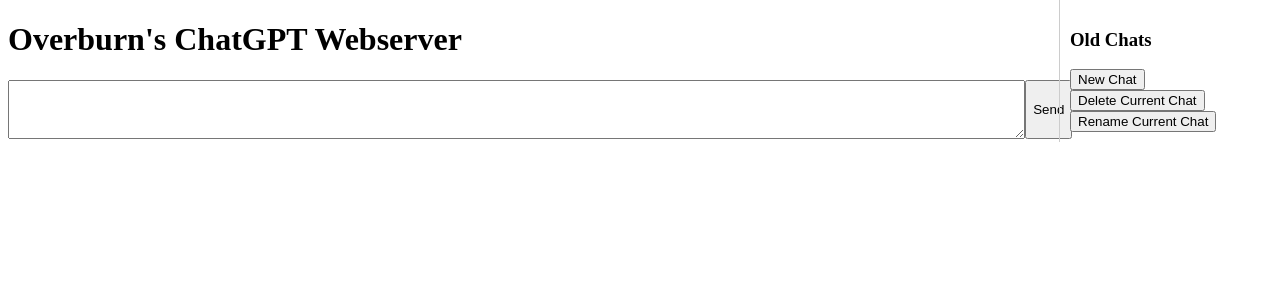
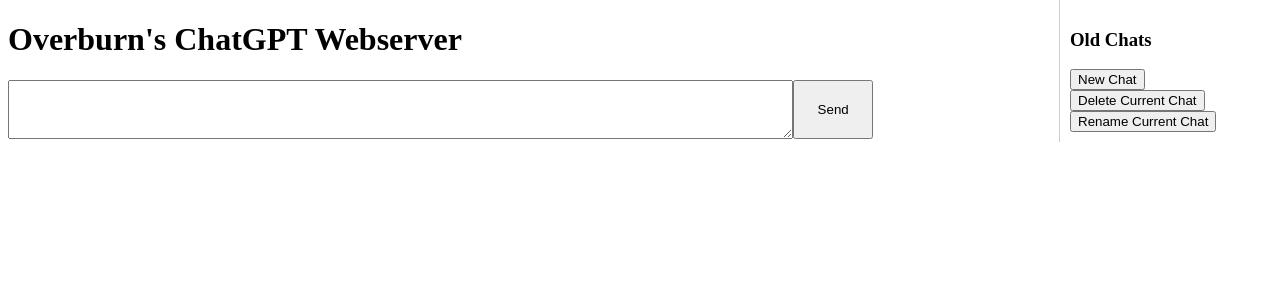
Before and after one commit to overburn12/http, a Flask app: page / in a window 1280 px wide. Shown: the top 300 px of the page. Run offline with Flask 3, Linux system fonts and the light colour scheme.

Commit message:
updated rendering alignments

```diff
--- a/templates/index.html
+++ b/templates/index.html
@@ -10,10 +10,17 @@
           height: 4em; /* Height for 4 lines */
       }
       #send_button {
+          width: 80px;  /* Fixed width for the Send button */
           display: inline; /* Display button inline with textarea */
       }
       #chat_input_container {
-          display: flex; /* Use flex layout to align textarea and button */
+          display: flex;  /* Use flex layout to align textarea and button */
+          max-width: calc(100% - 290px);  /* 200px for the chat list, 80px for the Send button, and 10px extra padding */
+          margin-right: 210px;  /* Aligns with the edge of the #old_chats_list */
+      }
+      #chat_history {
+          max-width: calc(100% - 210px);  /* 200px for the chat list, 10px for extra padding */
+          overflow-wrap: break-word;  /* Breaks the word and wraps onto the next line */
       }
       .user-name {
           color: red;
@@ -27,6 +34,7 @@
           border: 1px solid #ccc;
           padding: 10px;
           font-family: monospace;
+          overflow-x: auto;  /* Add this line */
       }
       #old_chats_list {
           position: absolute;
```
